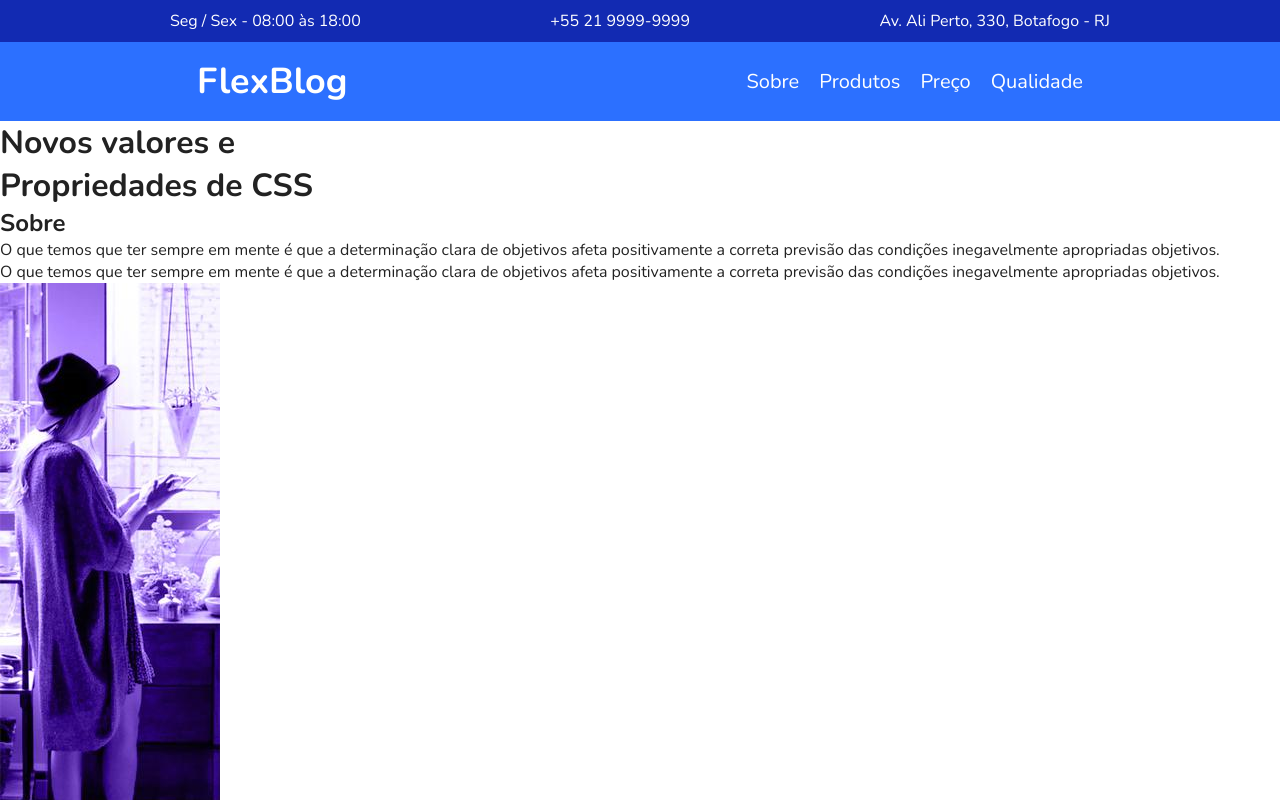
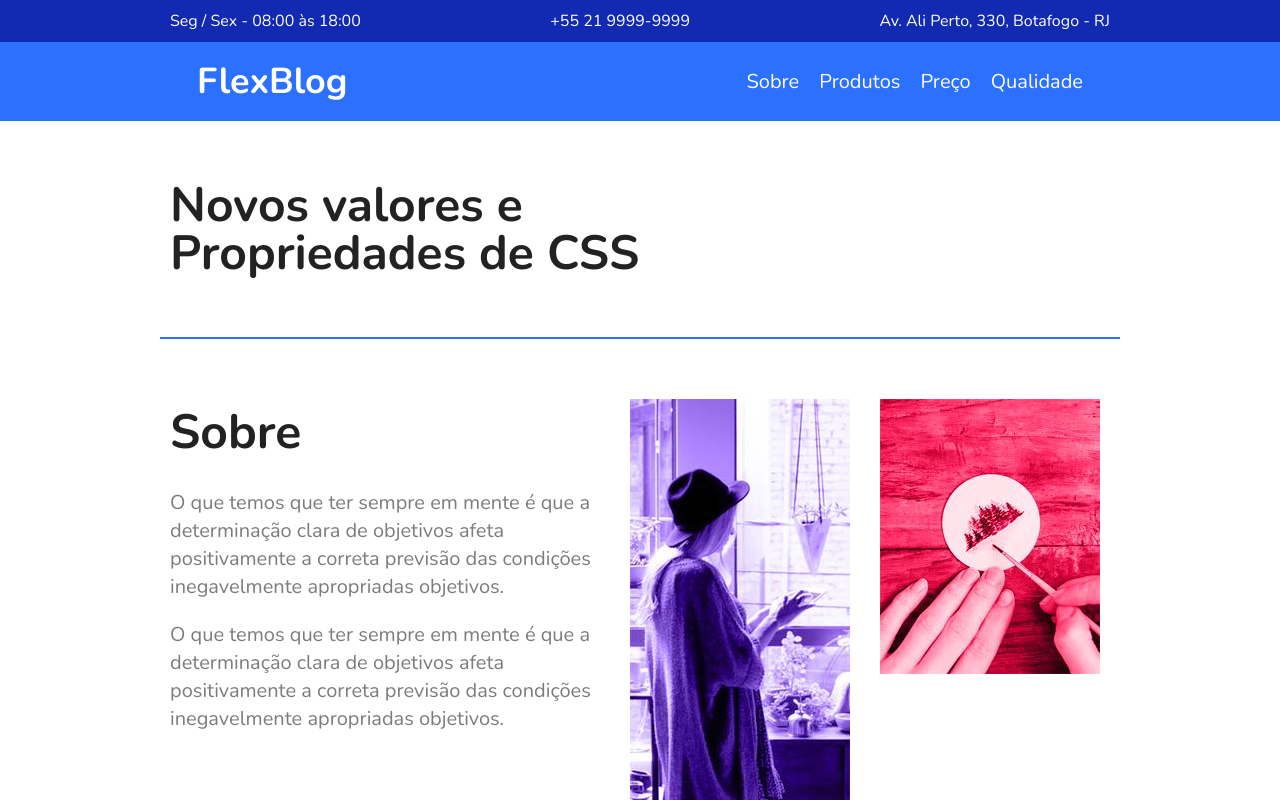
Before and after one commit to kauelima21/flex-blog, a plain HTML site: page index.html in a window 1280 px wide. Shown: the top 800 px of the page. Drawn offline with nearby package versions, Linux system fonts and the light colour scheme.

Commit message:
sobre e introdução terminados

```diff
--- a/css/styles.css
+++ b/css/styles.css
@@ -24,7 +24,8 @@ img {
     max-width: 100%;
 }
 
-/* MENU */
+/* Superinfo */
+
 .superinfo-bg {
     background: #122ab2;
     color: #fff;
@@ -47,6 +48,8 @@ img {
 .superinfo a {
     color: #fff;
 }
+
+/* Menu */
 
 .menu-bg {
     background: #2c70ff;
@@ -86,3 +89,47 @@ img {
 .menu nav a:hover {
     color: #122ab2;
 }
+
+/* Introdução */
+
+.introducao {
+    font-size: 3em;
+    line-height: 1;
+    max-width: 960px;
+    margin: 0 auto;
+    padding: 60px 10px;
+}
+
+/* Sobre */
+
+.sobre {
+    border-top: 2px solid #2c70ff;
+    border-bottom: 2px solid #2c70ff;
+    max-width: 960px;
+    margin: 0 auto;
+    padding: 60px 0;
+    display: flex;
+    flex-wrap: wrap;
+}
+
+.sobre-info {
+    flex: 2 1 300px;
+    margin: 0 10px;
+}
+
+.sobre-info h1 {
+    font-size: 3em;
+    margin-bottom: .5em;
+}
+
+.sobre-info p {
+    font-size: 1.25em;
+    line-height: 1.4;
+    margin-bottom: 1em;
+    color: #7c7c7c;
+}
+
+.sobre-img {
+    flex: 1 1 160px;
+    margin: 0 10px;
+}
```
